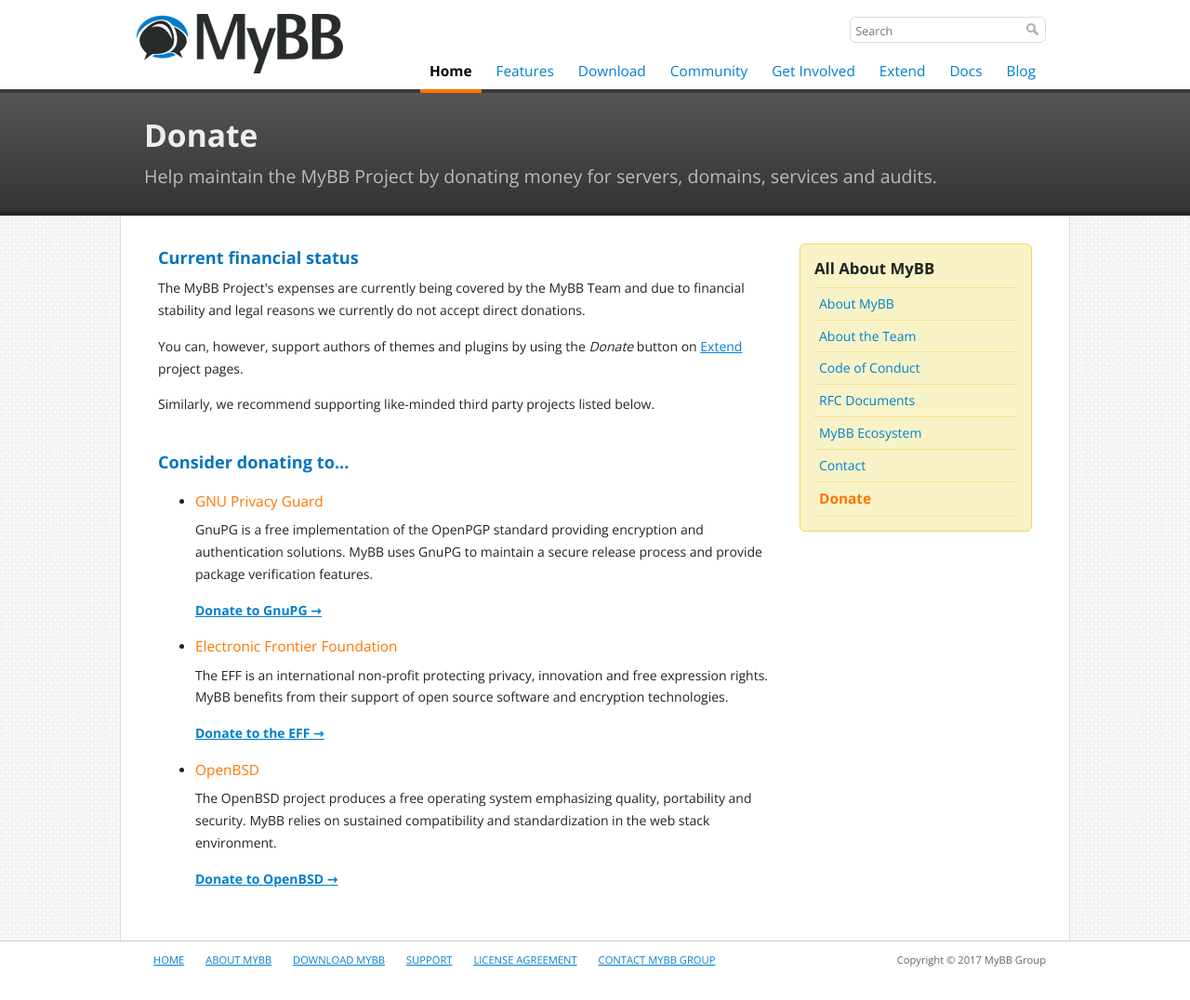
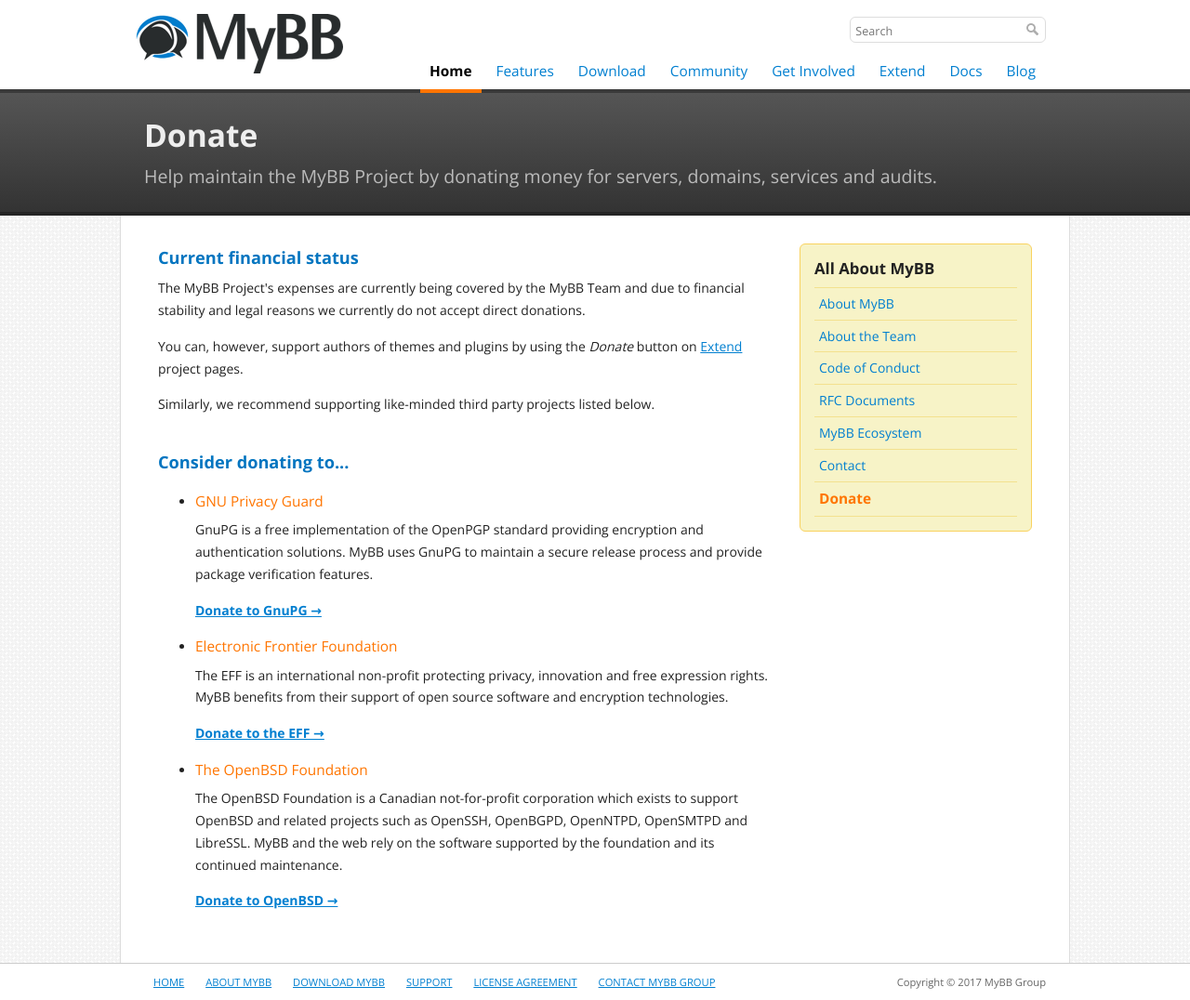
Before and after one commit to mybb/mybb.com, a Jekyll site: the page built from about/donations.html, in a window 1280 px wide. Shown: the whole page at 93% size. Built offline with Jekyll 4.4.1, drawn with Linux system fonts in a browser that asks for light colours; nearby versions of some CDN libraries; before the commit the page ends 1052 px from its top, so only the background shows below that.

Commit message:
Update OpenBSD donation option
Point to the OpenBSD FOundation rather than simply the OpenBSD project. The Foundation support OpenBSD itself, OpenSSH, OpenNTPD, LibreSSL and other tools in heavy use around the web.

```diff
--- a/about/donations.html
+++ b/about/donations.html
@@ -36,9 +36,9 @@
                 <p><a href="https://supporters.eff.org/donate"><strong>Donate to the EFF &rarr;</strong></a></p>
             </li>
             <li>
-                <h2>OpenBSD</h2>
-                <p>The OpenBSD project produces a free operating system emphasizing quality, portability and security. MyBB relies on sustained compatibility and standardization in the web stack environment.</p>
-                <p><a href="https://www.openbsd.org/donations.html"><strong>Donate to OpenBSD &rarr;</strong></a></p>
+                <h2>The OpenBSD Foundation</h2>
+                <p>The OpenBSD Foundation is a Canadian not-for-profit corporation which exists to support OpenBSD and related projects such as OpenSSH, OpenBGPD, OpenNTPD, OpenSMTPD and LibreSSL. MyBB and the web rely on the software supported by the foundation and its continued maintenance.</p>
+                <p><a href="http://www.openbsdfoundation.org/donations.html"><strong>Donate to OpenBSD &rarr;</strong></a></p>
             </li>
 	</section>
 </div>
```
